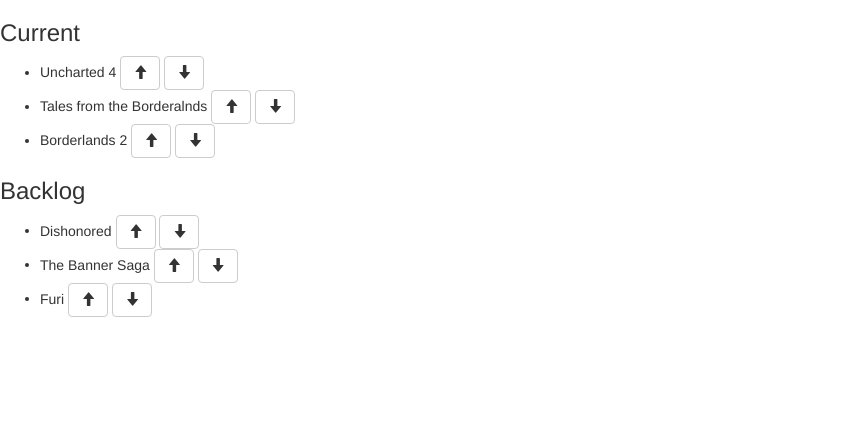
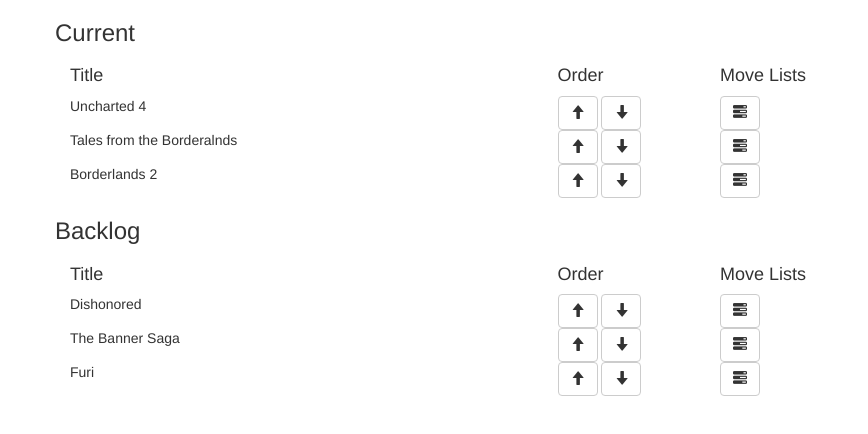
Before and after one commit to gerisc01/games-library, a plain HTML site: page index.html in a window 1280 px wide. Shown: the whole page, without its empty margins (0-868 px from the left). Drawn offline with nearby package versions, Linux system fonts and the light colour scheme.

Commit message:
Add headers; Bootstrap grid; Move lists button (inactive)

```diff
--- a/index.html
+++ b/index.html
@@ -12,15 +12,22 @@
     <script src="https://ajax.googleapis.com/ajax/libs/jquery/2.2.0/jquery.min.js"></script>
     <script src="queue.js"></script>
     <script src="items.js"></script>
+    <link href="items.css" rel="stylesheet">
   </head>
   <body>
-    <div id="current" class="editable-items list">
+    <div class="container">
+      <div class="row">
+        <div id="current" class="list-container">
           <h3>Current</h3>
-      <ul/>
+          <div class="container list col-md-10"></div>
         </div>
-    <div id="backlog" class="editable-items list">
+      </div>
+      <div class="row">
+        <div id="backlog" class="list-container">
           <h3>Backlog</h3>
-      <ul/>
+          <div class="container list col-md-10"></div>
+        </div>
+      </div>
     </div>
     <script>
       $(populateLists(["current","backlog"]));
--- /dev/null
+++ b/items.css
@@ -0,0 +1,3 @@
+/*.list {
+    float: left;
+}*/
--- a/items.js
+++ b/items.js
@@ -1,5 +1,5 @@
-var downArrow = " <button type=\"button\" id=\"down\" class=\"btn btn-default\" aria-label=\"Down\"><span class=\"glyphicon glyphicon-arrow-down\" aria-hidden=\"true\"></span></button></li>";
-var upArrow = " <button type=\"button\" id=\"up\" class=\"btn btn-default\" aria-label=\"Up\"><span class=\"glyphicon glyphicon-arrow-up\" aria-hidden=\"true\"></span></button></li>";
+var downArrow = " <button type=\"button\" id=\"down\" class=\"btn btn-default mvmt-inside-list\" aria-label=\"Down\"><span class=\"glyphicon glyphicon-arrow-down\" aria-hidden=\"true\"></span></button></li>";
+var upArrow = " <button type=\"button\" id=\"up\" class=\"btn btn-default mvmt-inside-list\" aria-label=\"Up\"><span class=\"glyphicon glyphicon-arrow-up\" aria-hidden=\"true\"></span></button></li>";
 
 // Populates the lists with a class of "list" and the id of the lists passed as a parameter
 function populateLists(lists) {
@@ -28,22 +28,47 @@
             });
 
             var itemsLen = stagedItems.length;
-            var listElem =  $(".list#"+listId).children("ul");
+            var listElem =  $(".list-container#"+listId).children("div.list");
+            listElem.append(listHeader());
+
+            // Define click event for move list
+            $(".list-container#"+listId).on('click', 'button#move', function() {
+                var target = $(event.target);
+                while (target && target.prop("tagName") !== "BUTTON") {
+                    target = target.parent();
+                }
+                var divId = target.closest("div.list-container").attr("id");
+            });
+
             for (var j=0;j<itemsLen;j++) {
-                var li = jQuery("<li/>");
+                var row = jQuery("<div class=\"row\"/>");
+
+                var title = jQuery("<div class=\"col-md-6\"/>");
 
                 jQuery("<span/>", {
                     id: "title",
                     text: stagedItems[j].name
-                }).appendTo(li);
+                }).appendTo(title);
 
-                li.append(upArrow);
-                li.append(downArrow);
+                var arrows = "<div class=\"col-md-2\">"+upArrow+downArrow+"</span>";
+                var moveList = "<div class=\"col-md-2\"><button type=\"button\" id=\"move\" class=\"btn btn-default\">"+
+                    "<span class=\"glyphicon glyphicon-tasks\"></span>"+
+                    "</button></div>";
 
-                listElem.append(li);
+                row.append(title);
+                row.append(arrows);
+                row.append(moveList);
 
-                console.log(stagedItems[j].name + " : " + stagedItems[j].listPos);
+                listElem.append(row);
             }
         }
     });
 }
+
+function listHeader() {
+    return "<div class=\"row\">"+
+        "<div class=\"col-md-6\"><h4>Title</h4></div>"+
+        "<div class=\"col-md-2\"><h4>Order</h4></div>"+
+        "<div class=\"col-md-2\"><h4>Move Lists</h4></div>"+
+        "</div>";
+}
--- a/queue.js
+++ b/queue.js
@@ -1,18 +1,21 @@
-$(document).on('click', '.btn', function(event) {
+$(document).on('click', '.btn.mvmt-inside-list', function(event) {
     var target = $(event.target);
     while (target && target.prop("tagName") !== "BUTTON") {
         target = target.parent();
     }
     var direction = target.attr("id");
-    var divId = target.closest("div.editable-items").attr("id");
-    // var title = target.prev("span#title");
-    var item = target.closest("li");
+    var divId = target.closest("div.list-container").attr("id");
+    var item = target.closest("div.row");
 
     if (direction === "up") {
-        item.insertBefore($(item.prev("li")));
+        item.insertBefore($(item.prev("div.row")));
     } else {
-        item.insertAfter($(item.next("li")));
+        item.insertAfter($(item.next("div.row")));
     }
+});
+
+$(document).on('mouseup', '.btn', function() {
+   $(this).blur();
 });
 
 function itemMoved(item) {
```
Lines whose indentation alone changed are shown as unchanged.
